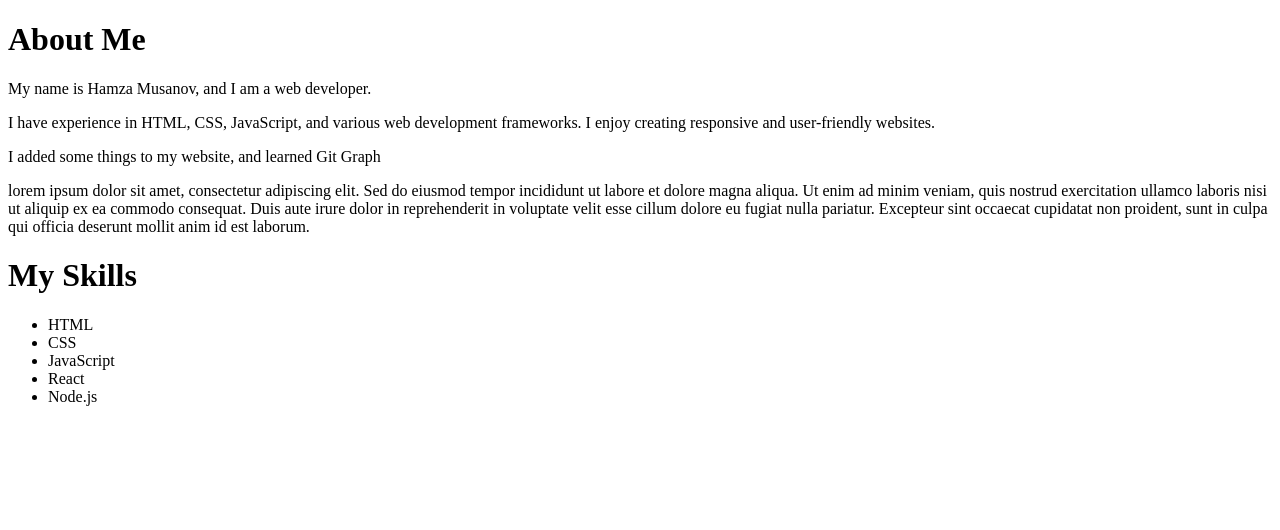
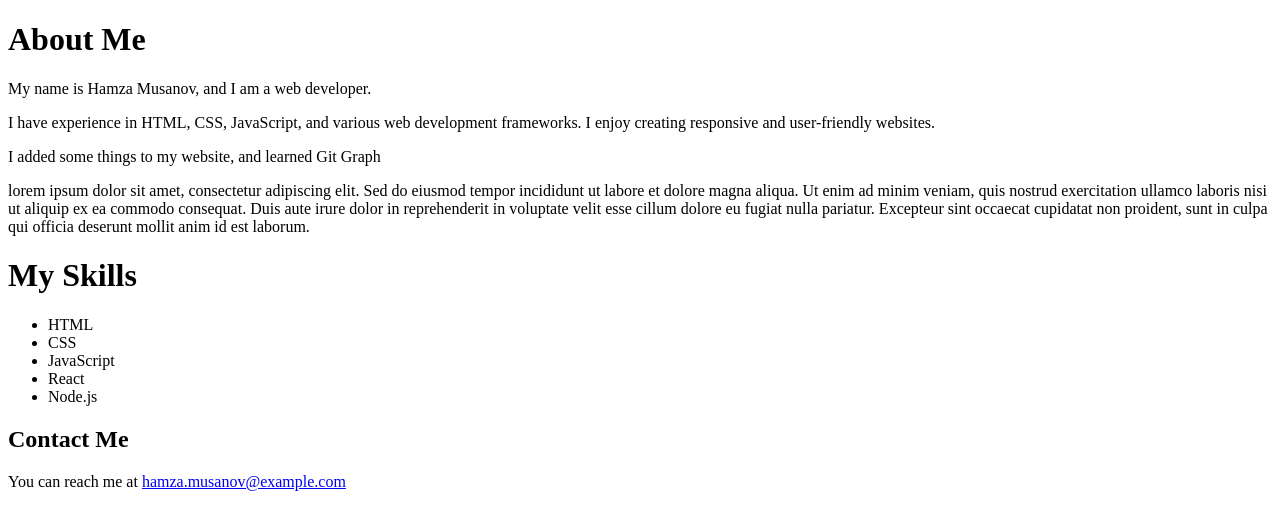
Before and after one commit to HamzikTzy/Bolashaq-maman, a plain HTML site: page index.html in a window 1280 px wide. Drawn offline with Linux system fonts and the light colour scheme.

Commit message:
some spam

```diff
--- a/index.html
+++ b/index.html
@@ -21,5 +21,8 @@
         <li>React</li>
         <li>Node.js</li>
     </ul>
+    <h2>Contact Me</h2>
+    <p>You can reach me at <a href="mailto:hamza.musanov@example.com">hamza.musanov@example.com</a></p>
+
 </body>
 </html>
```
